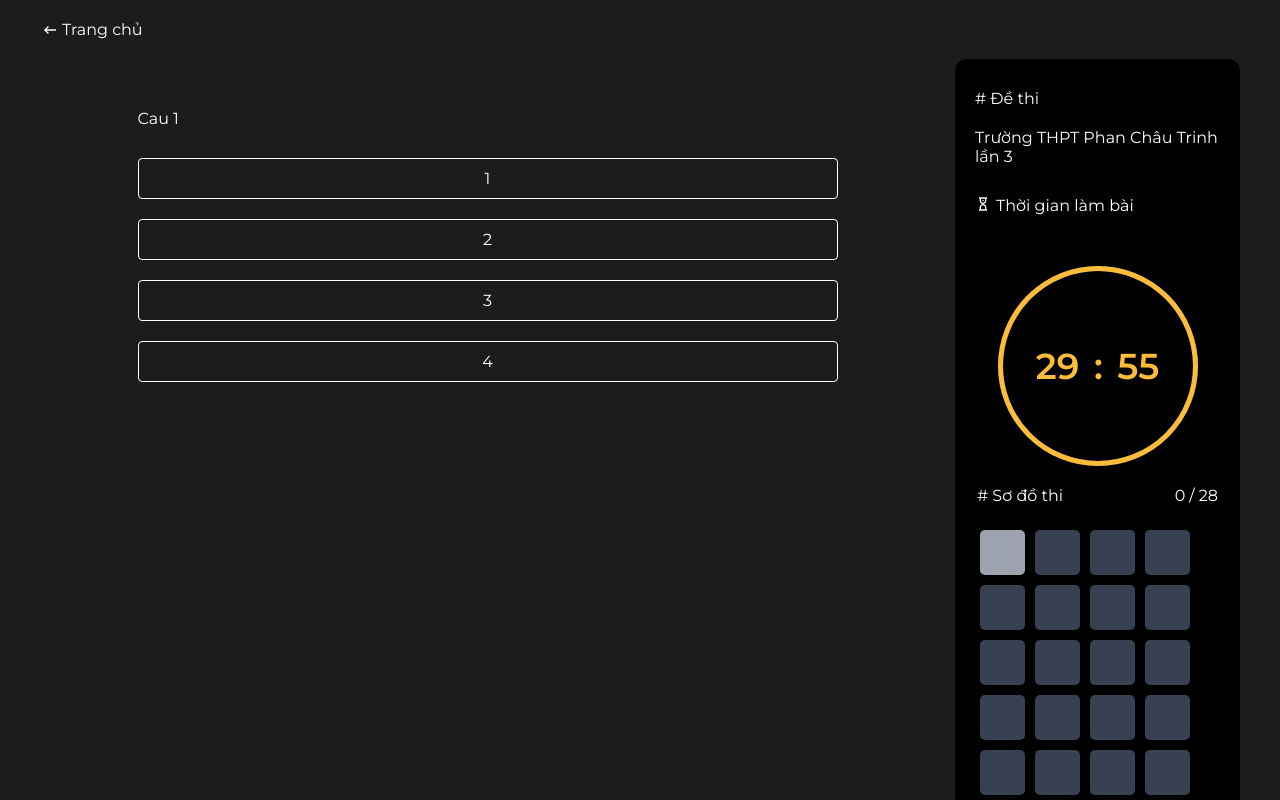
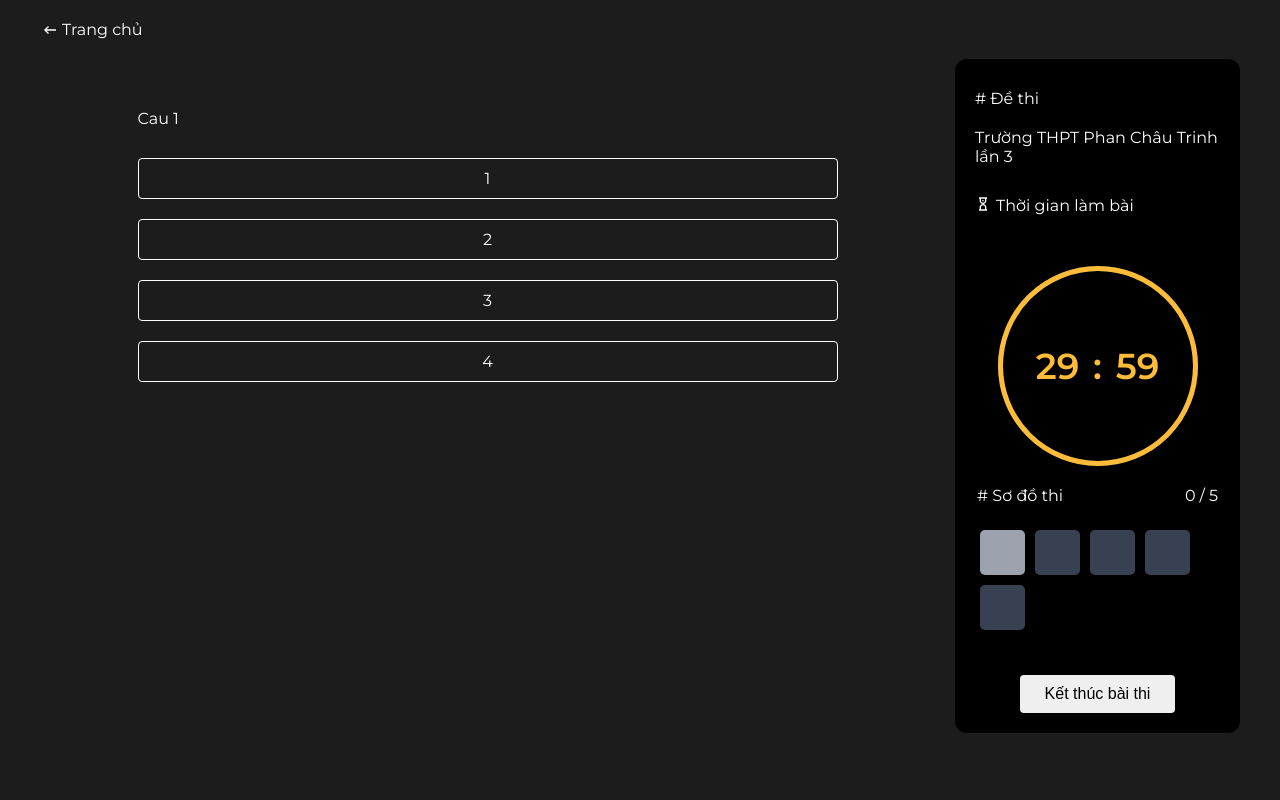
Before and after one commit to haokma/hquiz.com, a Next.js app in the folder CLIENT/: page /attempt/1 in a window 1280 px wide. Shown: the top 800 px of the page. Built offline with nearby package versions, Linux system fonts and the light colour scheme.

Commit message:
Topic config

```diff
--- a/CLIENT/src/data/question.json
+++ b/CLIENT/src/data/question.json
@@ -3,140 +3,107 @@
     {
       "_id": 1,
       "title": "Cau 1",
-      "answers": [1,2,3,4]
+      "answers": [{
+        "_id": 1,
+        "value":1
+      },
+      {
+        "_id": 2,
+        "value":2
+      },
+      {
+        "_id": 3,
+        "value":3
+      },
+      {
+        "_id": 4,
+        "value":4
+      }
+    ]
     },
     {
       "_id": 2,
       "title": "Cau 2",
-      "answers": [11,23,34,4]
+      "answers": [{
+        "_id": 5,
+        "value":5
+      },
+      {
+        "_id": 6,
+        "value":6
+      },
+      {
+        "_id": 7,
+        "value":7
+      },
+      {
+        "_id": 8,
+        "value":8
+      }
+    ]
     },
     {
       "_id": 3,
       "title": "Cau 3",
-      "answers": [17,26,53,47]
+     "answers": [{
+        "_id": 9,
+        "value":9
+      },
+      {
+        "_id": 10,
+        "value":10
+      },
+      {
+        "_id": 11,
+        "value":11
+      },
+      {
+        "_id": 12,
+        "value":12
+      }
+    ]
     },
     {
       "_id": 4,
       "title": "Cau 4",
-      "answers": [175,6362,363,64]
+      "answers": [{
+        "_id": 13,
+        "value":13
+      },
+      {
+        "_id": 14,
+        "value":14
+      },
+      {
+        "_id": 15,
+        "value":15
+      },
+      {
+        "_id": 16,
+        "value":16
+      }
+    ]
     },
     {
       "_id": 1,
       "title": "Cau 1",
-      "answers": [1,2,3,4]
+      "answers": [{
+        "_id": 17,
+        "value":17
       },
       {
-      "_id": 2,
-      "title": "Cau 2",
-      "answers": [11,23,34,4]
+        "_id": 18,
+        "value":18
       },
       {
-      "_id": 3,
-      "title": "Cau 3",
-      "answers": [17,26,53,47]
+        "_id": 19,
+        "value":19
       },
       {
-      "_id": 4,
-      "title": "Cau 4",
-      "answers": [175,6362,363,64]
-    },
-    {
-      "_id": 1,
-      "title": "Cau 1",
-      "answers": [1,2,3,4]
-    },
-    {
-      "_id": 2,
-      "title": "Cau 2",
-      "answers": [11,23,34,4]
-    },
-    {
-      "_id": 3,
-      "title": "Cau 3",
-      "answers": [17,26,53,47]
-    },
-    {
-      "_id": 4,
-      "title": "Cau 4",
-      "answers": [175,6362,363,64]
-    },
-    {
-      "_id": 1,
-      "title": "Cau 1",
-      "answers": [1,2,3,4]
-    },
-    {
-      "_id": 2,
-      "title": "Cau 2",
-      "answers": [11,23,34,4]
-    },
-    {
-      "_id": 3,
-      "title": "Cau 3",
-      "answers": [17,26,53,47]
-    },
-    {
-      "_id": 4,
-      "title": "Cau 4",
-      "answers": [175,6362,363,64]
-    },
-    {
-      "_id": 1,
-      "title": "Cau 1",
-      "answers": [1,2,3,4]
-    },
-    {
-      "_id": 2,
-      "title": "Cau 2",
-      "answers": [11,23,34,4]
-    },
-    {
-      "_id": 3,
-      "title": "Cau 3",
-      "answers": [17,26,53,47]
-    },
-    {
-      "_id": 4,
-      "title": "Cau 4",
-      "answers": [175,6362,363,64]
-    },{
-      "_id": 1,
-      "title": "Cau 1",
-      "answers": [1,2,3,4]
-    },
-    {
-      "_id": 2,
-      "title": "Cau 2",
-      "answers": [11,23,34,4]
-    },
-    {
-      "_id": 3,
-      "title": "Cau 3",
-      "answers": [17,26,53,47]
-    },
-    {
-      "_id": 4,
-      "title": "Cau 4",
-      "answers": [175,6362,363,64]
-    },{
-      "_id": 1,
-      "title": "Cau 1",
-      "answers": [1,2,3,4]
-    },
-    {
-      "_id": 2,
-      "title": "Cau 2",
-      "answers": [11,23,34,4]
-    },
-    {
-      "_id": 3,
-      "title": "Cau 3",
-      "answers": [17,26,53,47]
-    },
-    {
-      "_id": 4,
-      "title": "Cau 4",
-      "answers": [175,6362,363,64]
+        "_id": 20,
+        "value":20
       }
     ]
     }
+  ]
+}
--- a/CLIENT/src/pages/attempt/[id].tsx
+++ b/CLIENT/src/pages/attempt/[id].tsx
@@ -5,6 +5,7 @@ import 'slick-carousel/slick/slick-theme.css';
 import Slider from 'react-slick';
 
 import data from '../../data/question.json';
+import { useRouter } from 'next/dist/client/router';
 
 const settings = {
   dots: false,
@@ -45,17 +46,16 @@ const settings = {
 };
 
 const Attempt: any = () => {
+  const router = useRouter();
+
   const [questionIndex, setQuestionIndex] = useState(1);
   const [answers, setAnswers] = useState(Array.from(Array(data.questions.length)).fill(0));
   const [minutes, setMinutes] = useState(30);
   const [seconds, setSeconds] = useState(0);
 
-  const [checked, setChecked] = useState(false);
-
   const formatTime = (time: number) => {
     return time < 10 ? '0' + time : time;
   };
-
   useEffect(() => {
     if (seconds === 0 && minutes === 0) return;
 
@@ -71,7 +71,8 @@ const Attempt: any = () => {
     return () => {
       clearTimeout(timer);
     };
-  });
+  }, []);
+
   const checkAnswer = (index: number): boolean => {
     if (!answers[index]) return false;
     return true;
@@ -82,6 +83,11 @@ const Attempt: any = () => {
     newAnswers[questionIndex - 1] = index;
     setAnswers(newAnswers);
   };
+
+  const selectQuestion = (index: number) => {
+    setQuestionIndex(index);
+  };
+
   return (
     <div className="attempt">
       <div className="container-fluid">
@@ -109,14 +115,14 @@ const Attempt: any = () => {
                 <form name={`question_${questionIndex}`}>
                   {data.questions[questionIndex - 1].answers.map((item, index) => {
                     return (
-                      <div key={index}>
+                      <div key={item._id}>
                         <input
                           type="radio"
                           id={`answer_${index}`}
                           name={`answer_${questionIndex}`}
                           onChange={() => handleAnswer(index + 1)}
                         />
-                        <label htmlFor={`answer_${index}`}>{item}</label>
+                        <label htmlFor={`answer_${index}`}>{item.value}</label>
                       </div>
                     );
                   })}
@@ -191,7 +197,7 @@ const Attempt: any = () => {
                     return (
                       <div
                         className={className}
-                        onClick={() => setQuestionIndex(index + 1)}
+                        onClick={() => selectQuestion(index + 1)}
                         key={index}
                       ></div>
                     );
@@ -209,7 +215,7 @@ const Attempt: any = () => {
                     return (
                       <div
                         className={className}
-                        onClick={() => setQuestionIndex(item + 1)}
+                        onClick={() => selectQuestion(item + 1)}
                         key={index}
                       >
                         Câu {item + 1}
```
Lines whose indentation alone changed are shown as unchanged.
